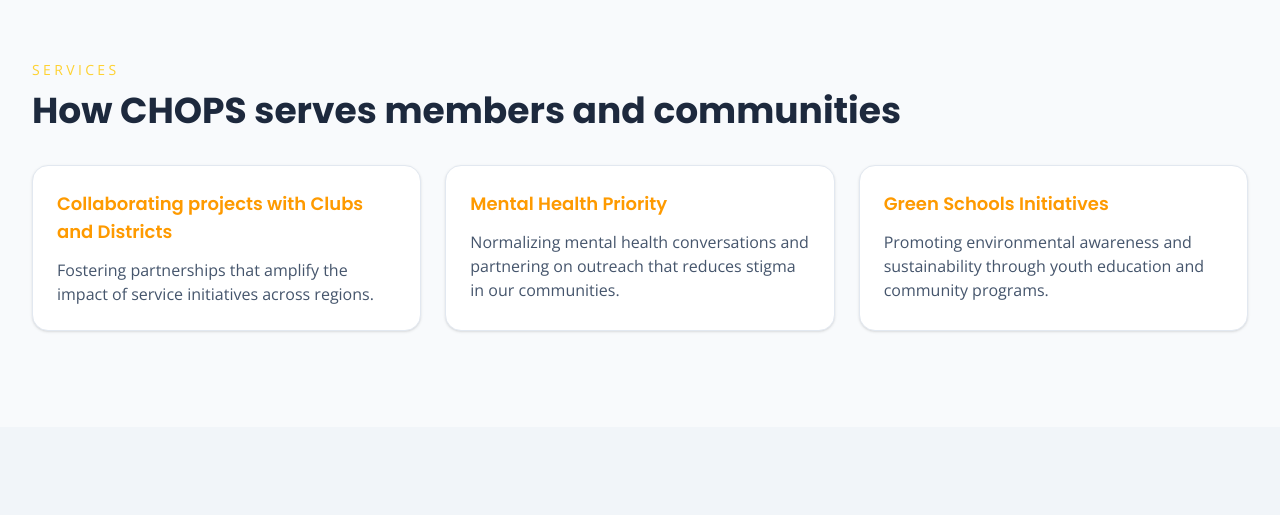
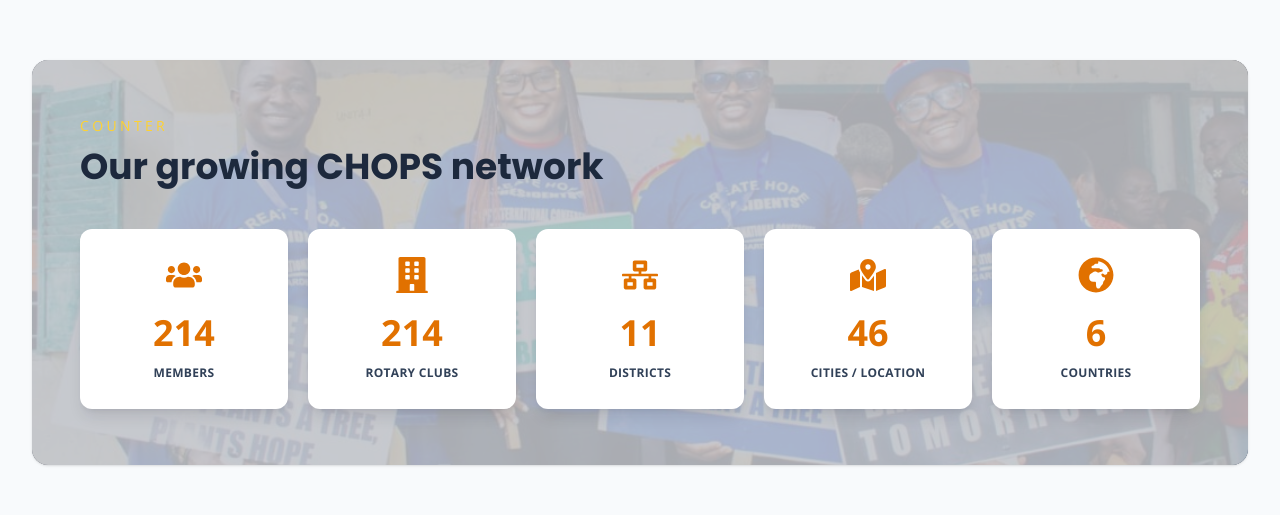
Before and after one commit to Saate-E/chops, a React (Vite) app: page / in a window 1280 px wide. Shown: the part 2223-2738 px from the top of the page. Built offline with nearby package versions, Linux system fonts and the light colour scheme.

Commit message:
counter added

```diff
--- a/src/pages/HomePage.jsx
+++ b/src/pages/HomePage.jsx
@@ -1,11 +1,19 @@
+import { useEffect, useRef, useState } from "react";
+import {
+  FaBuilding,
+  FaGlobeAfrica,
+  FaMapMarkedAlt,
+  FaNetworkWired,
+  FaUsers,
+} from "react-icons/fa";
 import { Link } from "react-router-dom";
 import PageHero from "../components/PageHero";
 import { digest, gallery, pillars, projects, updates } from "../content";
 import hero1 from "../assets/hero.jpg";
 import hero2 from "../assets/hero2.jpg";
 import hero3 from "../assets/hero3.jpg";
-import gallery1 from "../assets/gallery1.jpg";
 import green from "../assets/green 1.jpeg";
+import counterBg from "../assets/green 2.jpeg";
 
 const constructions = [
   {
@@ -52,6 +60,14 @@ const features = [
   },
 ];
 
+const stats = [
+  { value: 214, label: "Members", icon: FaUsers },
+  { value: 214, label: "Rotary Clubs", icon: FaBuilding },
+  { value: 11, label: "Districts", icon: FaNetworkWired },
+  { value: 46, label: "Cities / Location", icon: FaMapMarkedAlt },
+  { value: 6, label: "Countries", icon: FaGlobeAfrica },
+];
+
 const testimonials = [
   {
     name: "District Govenor",
@@ -70,7 +86,59 @@ const testimonials = [
   },
 ];
 
+function AnimatedCounter({ value, start }) {
+  const [count, setCount] = useState(0);
+
+  useEffect(() => {
+    if (!start) return undefined;
+
+    const duration = 1600;
+    const startTime = performance.now();
+    let animationFrame;
+
+    const updateCount = (currentTime) => {
+      const progress = Math.min((currentTime - startTime) / duration, 1);
+      const easedProgress = 1 - Math.pow(1 - progress, 3);
+
+      setCount(Math.round(value * easedProgress));
+
+      if (progress < 1) {
+        animationFrame = requestAnimationFrame(updateCount);
+      }
+    };
+
+    animationFrame = requestAnimationFrame(updateCount);
+
+    return () => cancelAnimationFrame(animationFrame);
+  }, [start, value]);
+
+  return count.toLocaleString();
+}
+
 export default function HomePage() {
+  const [hasStartedCounting, setHasStartedCounting] = useState(false);
+  const counterRef = useRef(null);
+
+  useEffect(() => {
+    const counterElement = counterRef.current;
+
+    if (!counterElement || hasStartedCounting) return undefined;
+
+    const observer = new IntersectionObserver(
+      ([entry]) => {
+        if (entry.isIntersecting) {
+          setHasStartedCounting(true);
+          observer.disconnect();
+        }
+      },
+      { threshold: 0.35 },
+    );
+
+    observer.observe(counterElement);
+
+    return () => observer.disconnect();
+  }, [hasStartedCounting]);
+
   return (
     <>
       <PageHero
@@ -147,6 +215,53 @@ export default function HomePage() {
               </div>
             </article>
           ))}
+        </div>
+      </section>
+
+      <section className="section-shell">
+        <div
+          ref={counterRef}
+          className="relative overflow-hidden rounded-2xl bg-slate-900 px-5 py-14 text-center shadow-sm sm:px-8 lg:px-12"
+        >
+          <img
+            src={counterBg}
+            alt=""
+            aria-hidden="true"
+            className="absolute inset-0 h-full w-full object-cover opacity-35"
+          />
+          <div className="absolute inset-0 bg-white/65"></div>
+          <div className="relative">
+            <p className="section-kicker text-left">Counter</p>
+            <h2 className="section-title text-left">
+              Our growing CHOPS network
+            </h2>
+            <div className="mt-10 grid gap-5 sm:grid-cols-2 lg:grid-cols-5">
+              {stats.map((stat) => {
+                const Icon = stat.icon;
+
+                return (
+                  <div
+                    key={stat.label}
+                    className="rounded-xl bg-white px-4 py-7 shadow-lg shadow-slate-900/10"
+                  >
+                    <Icon
+                      className="mx-auto mb-5 text-4xl text-amber-600"
+                      aria-hidden="true"
+                    />
+                    <p className="text-4xl font-bold text-amber-600">
+                      <AnimatedCounter
+                        value={stat.value}
+                        start={hasStartedCounting}
+                      />
+                    </p>
+                    <p className="mt-3 text-xs font-bold uppercase tracking-wide text-slate-700">
+                      {stat.label}
+                    </p>
+                  </div>
+                );
+              })}
+            </div>
+          </div>
         </div>
       </section>
 
```
Also changed, not shown: src/assets/WhatsApp Image 2026-06-16 at 19.51.32.jpeg (added).
